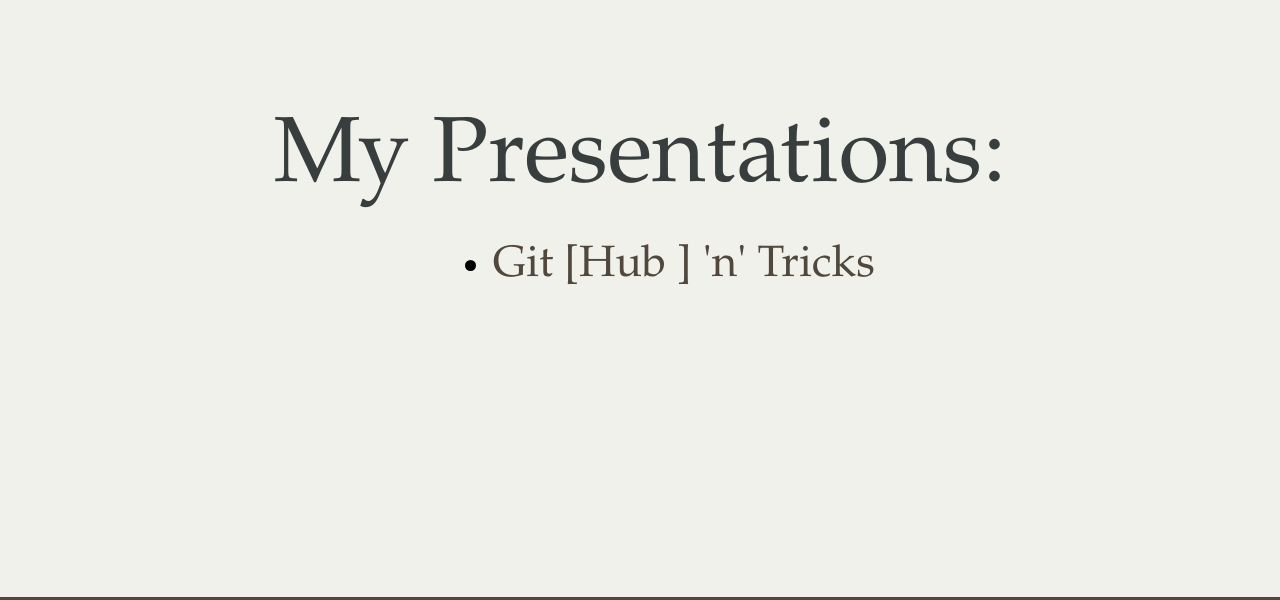
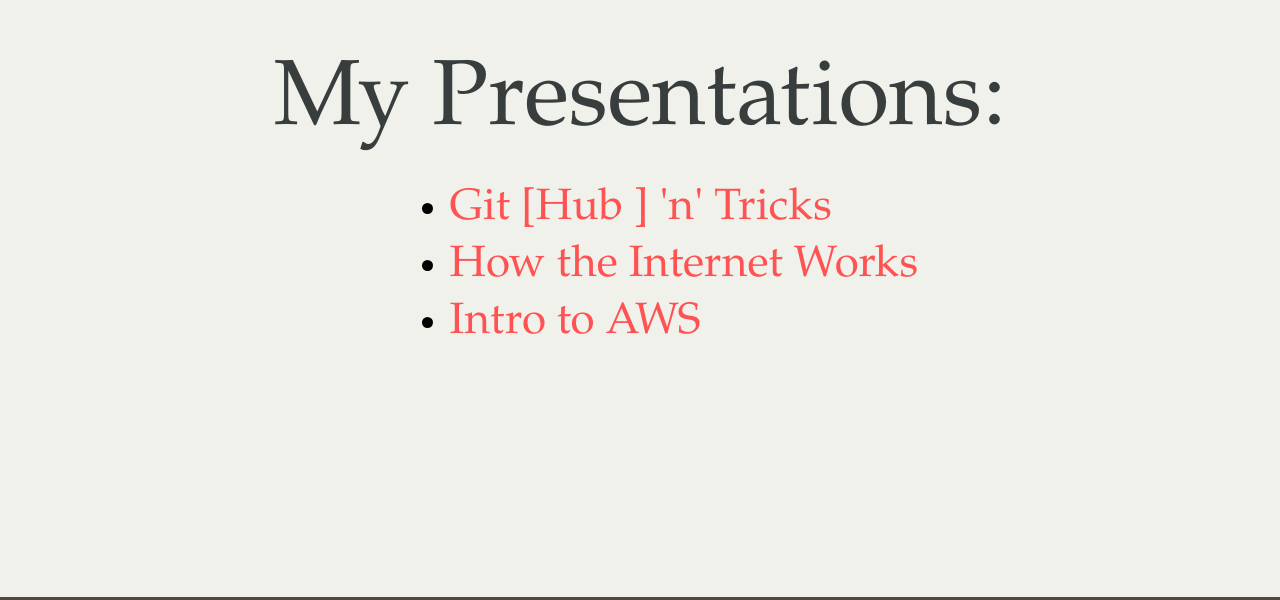
Before and after one commit to khinshankhan/presentations, a plain HTML site: page index.html in a window 1280 px wide. Shown: the part 200-800 px from the top of the page. Drawn offline with Linux system fonts and the light colour scheme.

Commit message:
fixed index page

```diff
--- a/index.html
+++ b/index.html
@@ -11,6 +11,7 @@
 
 <link rel="stylesheet" href="./reveal-root/css/theme/serif.css" id="theme"/>
 
+<link rel="stylesheet" href="../shared/common.css"/>
 
 <!-- If the query includes 'print-pdf', include the PDF print sheet -->
 <script>
@@ -28,10 +29,12 @@
 <div class="slides">
 
 <section>
-<section id="slide-org43f4752">
-<h2 id="org43f4752">My Presentations:</h2>
+<section id="slide-org990168e">
+<h2 id="org990168e">My Presentations:</h2>
 <ul>
 <li><a href="./git-hub-n-tricks/index.html">Git &#91;Hub &#93; 'n' Tricks</a></li>
+<li><a href="how-the-internet-works/index.html">How the Internet Works</a></li>
+<li><a href="intro-to-aws/index.html">Intro to AWS</a></li>
 
 </ul>
 </section>
```
Also changed, not shown: 1 other file.
